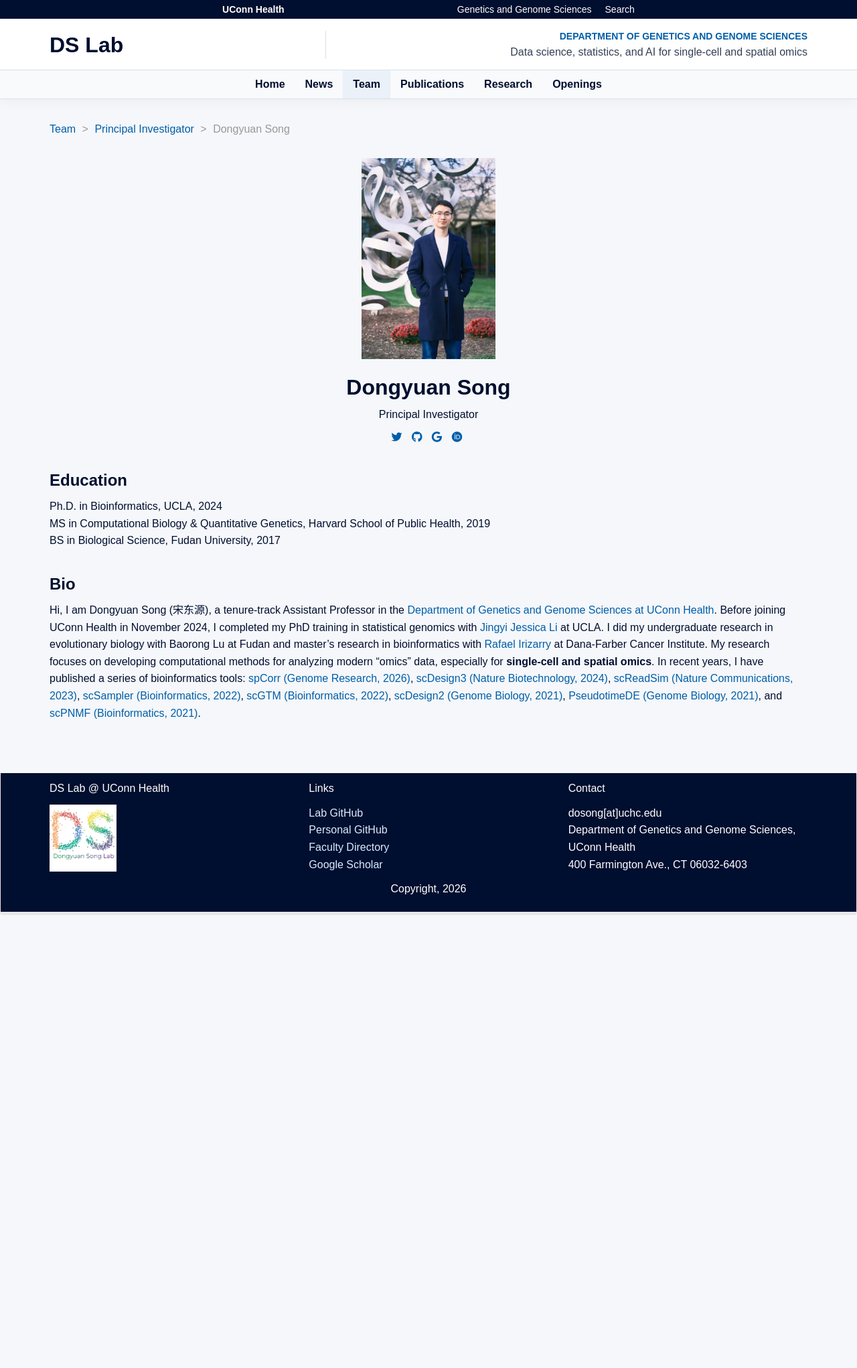
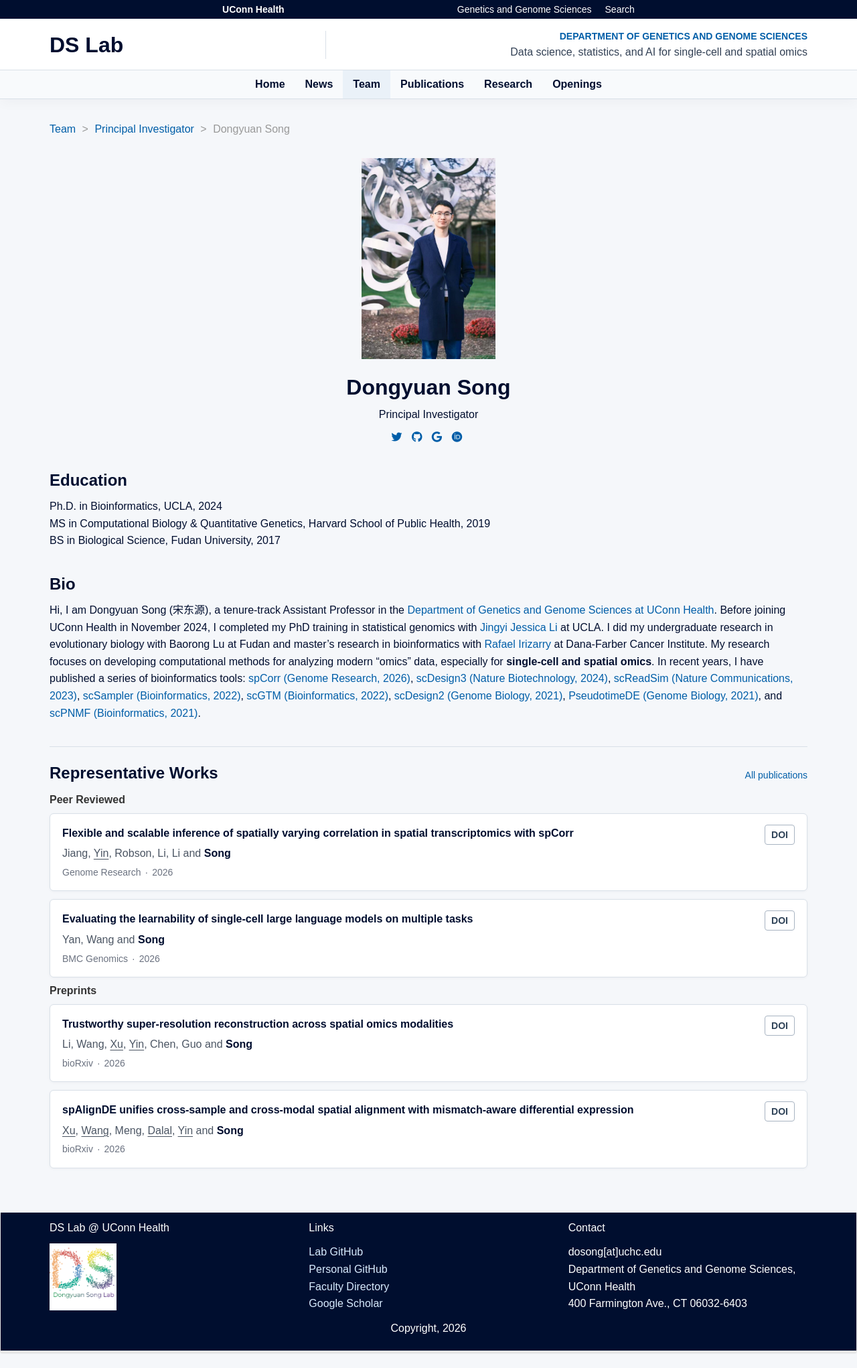
Before and after one commit to dsong-lab/dsong-lab.github.io, a Jekyll site: the page built from _pages/team/_posts/2024-12-13-researcher-PI.md, in a window 1280 px wide. Shown: the whole page at 67% size. Built offline with Jekyll 4.4.1, drawn with Linux system fonts in a browser that asks for light colours; nearby versions of some CDN libraries; before the commit the page ends 1387 px from its top, so only the background shows below that.

Commit message:
Add member publication lists and PI representative works

```diff
--- a/_data/preprints.json
+++ b/_data/preprints.json
@@ -32,7 +32,8 @@
       },
       {
         "family": "Song",
-        "given": "Dongyuan"
+        "given": "Dongyuan",
+        "corresponding": true
       }
     ],
     "issued": {
@@ -75,7 +76,8 @@
       },
       {
         "family": "Song",
-        "given": "Dongyuan"
+        "given": "Dongyuan",
+        "corresponding": true
       }
     ],
     "issued": {
--- a/_data/publications.json
+++ b/_data/publications.json
@@ -68,7 +68,8 @@
       },
       {
         "family": "Song",
-        "given": "Dongyuan"
+        "given": "Dongyuan",
+        "corresponding": true
       }
     ],
     "issued": {
@@ -100,7 +101,8 @@
       },
       {
         "family": "Song",
-        "given": "Dongyuan"
+        "given": "Dongyuan",
+        "corresponding": true
       }
     ],
     "issued": {
--- /dev/null
+++ b/_includes/member-publications.html
@@ -0,0 +1,62 @@
+{%- assign member_name = page.title | strip -%}
+{%- assign member_publication_count = 0 -%}
+{%- assign member_publication_groups = 'publications,preprints' | split: ',' -%}
+{%- assign member_publication_start = 0 -%}
+{%- if page.publications_since -%}
+  {%- assign member_publication_start = page.publications_since | date: '%Y%m%d' | plus: 0 -%}
+{%- endif -%}
+{%- assign postdocs = site.posts | where: 'category', 'postdocs' -%}
+{%- assign students = site.posts | where: 'category', 'student' -%}
+{%- assign current_lab_members = postdocs | concat: students | map: 'title' -%}
+
+{%- capture member_publication_lists -%}
+  {%- for member_publication_group in member_publication_groups -%}
+    {%- assign member_group_publications = '' | split: ',' -%}
+    {%- for member_paper in site.data[member_publication_group] -%}
+      {%- assign member_paper_matches = false -%}
+      {%- for member_author in member_paper.author -%}
+        {%- assign member_author_family = member_author.family | strip_html | strip -%}
+        {%- assign member_author_given = member_author.given | default: '' | strip_html | strip -%}
+        {%- assign member_author_name = member_author_given | append: ' ' | append: member_author_family -%}
+        {%- if member_author_name == member_name -%}
+          {%- if page.corresponding_author_only != true or member_author.corresponding == true -%}
+            {%- assign member_paper_matches = true -%}
+          {%- endif -%}
+          {%- break -%}
+        {%- endif -%}
+      {%- endfor -%}
+      {%- assign member_paper_date_parts = member_paper.issued['date-parts'] | first -%}
+      {%- assign member_paper_year = member_paper_date_parts[0] | plus: 0 -%}
+      {%- assign member_paper_month = member_paper_date_parts[1] | default: 1 | plus: 0 -%}
+      {%- assign member_paper_day = member_paper_date_parts[2] | default: 1 | plus: 0 -%}
+      {%- assign member_paper_date = member_paper_year | times: 100 | plus: member_paper_month | times: 100 | plus: member_paper_day -%}
+      {%- if member_paper_matches and member_paper_date >= member_publication_start -%}
+        {%- assign member_group_publications = member_group_publications | push: member_paper -%}
+      {%- endif -%}
+    {%- endfor -%}
+
+    {%- assign member_group_count = member_group_publications | size -%}
+    {%- assign member_publication_count = member_publication_count | plus: member_group_count -%}
+    {%- if member_group_count > 0 -%}
+      <h4>{% if member_publication_group == 'publications' %}Peer Reviewed{% else %}Preprints{% endif %}</h4>
+      <div class="publication-list">
+        {% for member_paper in member_group_publications %}
+          {% assign member_collapse_id = 'member-' | append: member_publication_group | append: '-' | append: forloop.index %}
+          {% include publication-item.html publication=member_paper collapse_id=member_collapse_id lab_members=current_lab_members %}
+        {% endfor %}
+      </div>
+    {%- endif -%}
+  {%- endfor -%}
+{%- endcapture -%}
+
+<section class="row member-publications" aria-labelledby="member-publications-title">
+  <div class="member-publications-header">
+    <h3 id="member-publications-title">{{ page.publications_title | default: 'Publications in the DS Lab' | escape }}</h3>
+    <a href="{{ site.baseurl }}/publications/">All publications</a>
+  </div>
+  {% if member_publication_count > 0 %}
+    {{ member_publication_lists }}
+  {% else %}
+    <p>No publications listed yet.</p>
+  {% endif %}
+</section>
--- /dev/null
+++ b/_includes/publication-item.html
@@ -0,0 +1,38 @@
+{% assign publication = include.publication %}
+{% assign doi = publication.DOI | remove_first: "https://doi.org/" | remove_first: "http://doi.org/" | remove_first: "https://dx.doi.org/" | remove_first: "http://dx.doi.org/" %}
+{% assign issued_parts = publication.issued["date-parts"] | first %}
+{% assign year = issued_parts | first %}
+{% assign venue = publication.container-title | default: publication.publisher | default: publication.source %}
+<article class="publication-item">
+  <div class="publication-content">
+    <a class="publication-title" data-toggle="collapse"
+       href="#{{ include.collapse_id }}"
+       aria-expanded="false"
+       aria-controls="{{ include.collapse_id }}">
+      {{ publication.title | escape }}
+    </a>
+
+    <div class="publication-authors">
+      {% include publication-authors.html authors=publication.author lab_members=include.lab_members %}
+    </div>
+
+    <div class="publication-meta">
+      {% if venue %}<span>{{ venue | escape }}</span>{% endif %}
+      {% if year %}<span>{{ year }}</span>{% endif %}
+    </div>
+  </div>
+
+  {% if doi != "" %}
+  <a class="publication-doi" href="https://doi.org/{{ doi }}" target="_blank" rel="noopener noreferrer">
+    DOI
+  </a>
+  {% endif %}
+
+  <div id="{{ include.collapse_id }}" class="collapse publication-abstract">
+    {% if publication.abstract %}
+      <p>{{ publication.abstract }}</p>
+    {% else %}
+      <p><em>Abstract not available.</em></p>
+    {% endif %}
+  </div>
+</article>
--- a/_layouts/member.html
+++ b/_layouts/member.html
@@ -80,4 +80,6 @@ layout: default
         <h3>Bio</h3>
         {{ content }}
     </div>
+
+    {% include member-publications.html %}
 </div>
--- a/_pages/team/_posts/2024-12-13-researcher-PI.md
+++ b/_pages/team/_posts/2024-12-13-researcher-PI.md
@@ -6,6 +6,9 @@ image: DongyuanSong.jpg
 role: Principal Investigator
 highestedu: Ph.D. in Bioinformatics, UCLA
 permalink: 'team/Dongyuan/'
+publications_since: '2024-11-01'
+publications_title: Representative Works
+corresponding_author_only: true
 social:
     twitter: https://x.com/SongDongyuan/
     #linkedin: https://www.linkedin.com/
--- a/css/main.scss
+++ b/css/main.scss
@@ -381,6 +381,28 @@ figcaption {
   font-size: $type-body;
   font-weight: 400;
   margin-top: 8px;
+}
+
+.member-publications {
+  border-top: 1px solid #d9e0e8;
+  margin-top: 26px;
+}
+
+.member-publications-header {
+  align-items: baseline;
+  display: flex;
+  flex-wrap: wrap;
+  gap: 8px 20px;
+  justify-content: space-between;
+  margin: 24px 0 16px;
+}
+
+.member-publications-header h3 {
+  margin: 0;
+}
+
+.member-publications-header > a {
+  font-size: $type-small;
 }
 
 .team-member-name:hover,
```
Also changed, not shown: _pages/publications.html (+4 -74 lines).
